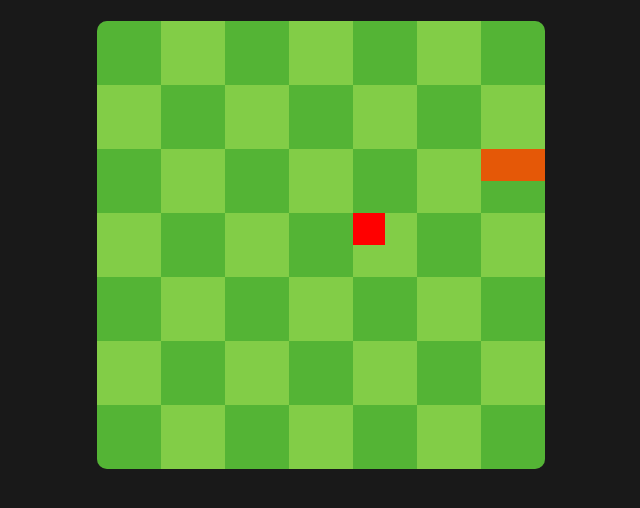
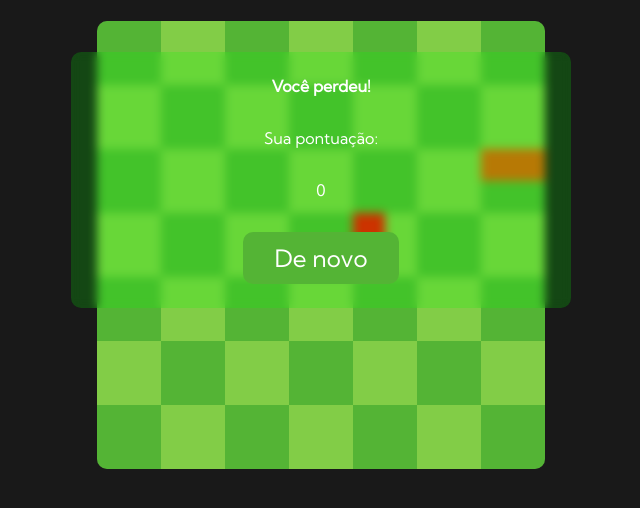
Before and after one commit to gustavo-atanazio/snake-game, a plain HTML site: page index.html in a window 1280 px wide. Both pictures are taken after a click on the button "Começar". Shown: the part 220-728 px from the top of the page, without its empty margins (319-959 px from the left). Drawn offline with Linux system fonts and the light colour scheme.

Commit message:
Game over

```diff
--- a/index.html
+++ b/index.html
@@ -27,6 +27,14 @@
             <img src="img/down_arrow.png" class="down-arrow">
         </div>
 
+        <div class="game-over none">
+            <h4>Você perdeu!</h4>
+            <p>Sua pontuação:</p>
+            <span id="score-view"></span>
+
+            <button class="start" id="restart">De novo</button>
+        </div>
+
         <script src="script.js"></script>
     </body>
 </html>
--- a/script.js
+++ b/script.js
@@ -1,6 +1,9 @@
 const body = document.querySelector("body");
 const startButton = document.querySelector(".start");
 const buttonsContainer = document.querySelector(".arrows-container");
+
+const gameOverElement = document.querySelector('.game-over');
+const restartButton = document.querySelector('#restart');
 
 let canvas, context;
 
@@ -9,7 +12,7 @@ let upButton, leftButton, rightButton, downButton;
 const pointSize = 50;
 
 // Snake properties
-const snake = [
+let snake = [
     {x: 200, y: 200},
     {x: 250, y: 200},
     {x: 300, y: 200}
@@ -43,13 +46,32 @@ let scoreElement;
 let score = 0;
 const pointAudio = new Audio("./sounds/point_audio.mp3");
 
+let loop;
+
 startButton.onclick = () => {
     renderScore();
+
+    body.appendChild(gameOverElement);
+
     createCanvas();
     showButtons();
     drawBoard();
     gameLoop();
 };
+
+restartButton.onclick = () => {
+    restart();
+
+    renderScore();
+
+    body.appendChild(gameOverElement);
+    gameOverElement.classList.add('none');
+
+    createCanvas();
+    showButtons();
+    drawBoard();
+    gameLoop();
+}
 
 function renderScore() {
     body.innerHTML = "";
@@ -115,7 +137,7 @@ function drawBoard() {
 }
 
 function gameLoop() {
-    setInterval(() => {
+    loop = setInterval(() => {
         context.clearRect(0, 0, canvas.width, canvas.height);
 
         drawBoard();
@@ -295,5 +317,20 @@ function checkButtonPressed() {
 }
 
 function gameOver() {
-    direction = undefined;
+    const scoreView = document.querySelector('#score-view');
+
+    clearInterval(loop);
+    gameOverElement.classList.remove('none');
+    scoreView.innerText = score;
 }
+
+function restart() {
+    snake = [
+        {x: 200, y: 200},
+        {x: 250, y: 200},
+        {x: 300, y: 200}
+    ];
+
+    direction = 'right';
+    score = 0;
+}
--- a/styles.css
+++ b/styles.css
@@ -29,6 +29,7 @@ body img {
     font-size: 1.5rem;
     color: #FFF;
     background-color: #54B435;
+    cursor: pointer;
 }
 
 .arrows-container {
@@ -77,8 +78,29 @@ body img {
     width: 80%;
 }
 
+.game-over {
+    position: fixed;
+    display: flex;
+    flex-direction: column;
+    align-items: center;
+    gap: 2rem;
+
+    background: rgba(0, 255, 0, 0.2);
+    padding: 1.5rem;
+    border-radius: 10px;
+    backdrop-filter: blur(5px);
+    -webkit-backdrop-filter: blur(5px);
+
+    width: 80%;
+    max-width: 500px;
+}
+
 .pressed {
     animation: pressed 0.3s linear;
+}
+
+.none {
+    display: none;
 }
 
 @keyframes pressed {
```
